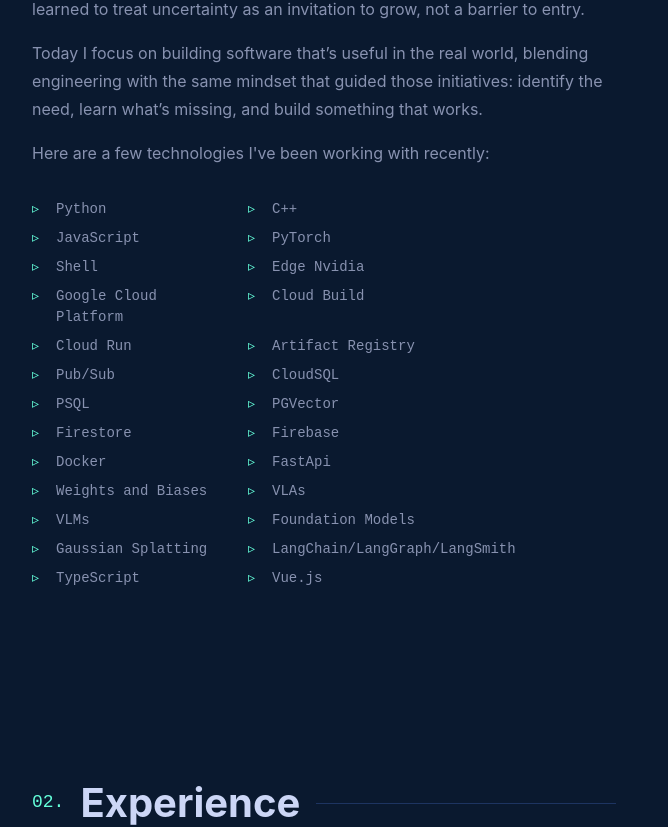
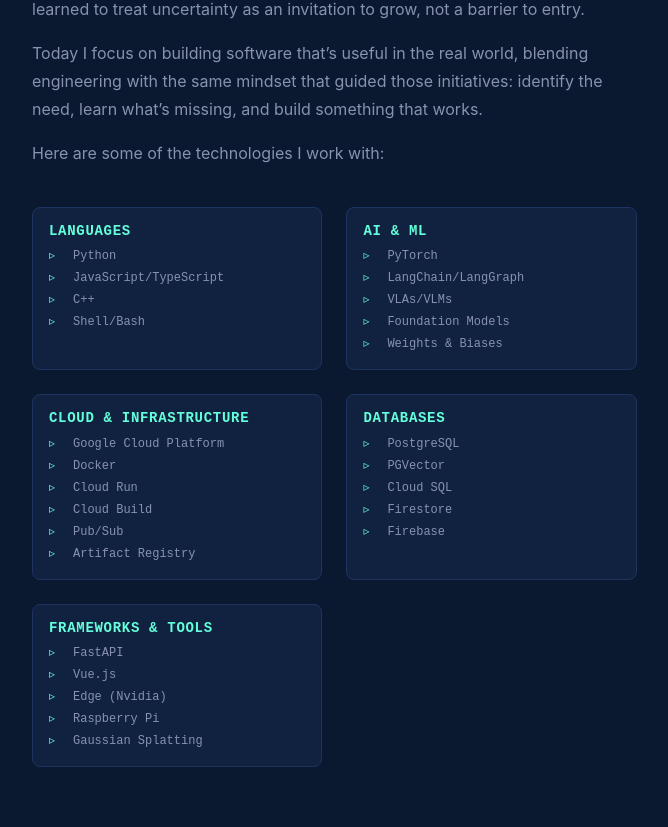
Before and after one commit to Aaron-Serpilin/personal-portfolio, a Vue app in the folder app/: page / in a window 1280 px wide. Shown: the part 1433-2260 px from the top of the page, without its empty margins (72-740 px from the left). Built offline with nearby package versions, Linux system fonts and the light colour scheme; no server answers.

Commit message:
Fixed mobile issues for the hamburger menu, experience section, and projects. Grouped the skills as well to make them clearer.  Updated corpus charter as well

```diff
--- a/app/src/components/molecules/AboutSection.vue
+++ b/app/src/components/molecules/AboutSection.vue
@@ -37,13 +37,26 @@
           identify the need, learn what’s missing, and build something that works.
         </p>
 
-        <p>Here are a few technologies I've been working with recently:</p>
+        <p>Here are some of the technologies I work with:</p>
 
-        <ul class="about__skills" ref="skillsRef">
-          <li v-for="skill in skills" :key="skill" class="about__skill">
-            {{ skill }}
-          </li>
-        </ul>
+        <div class="about__skills-categories" ref="skillsRef">
+          <div
+            v-for="category in skillCategories"
+            :key="category.title"
+            class="about__skill-category"
+          >
+            <h4 class="about__category-title">{{ category.title }}</h4>
+            <ul class="about__skills">
+              <li
+                v-for="skill in category.skills"
+                :key="skill"
+                class="about__skill"
+              >
+                {{ skill }}
+              </li>
+            </ul>
+          </div>
+        </div>
       </div>
 
       <div class="about__image-wrapper" ref="imageRef">
@@ -83,7 +96,7 @@
           <!-- Indicators -->
           <div v-if="images.length > 1" class="about__carousel-indicators">
             <button
-              v-for="(image, index) in images"
+              v-for="(_, index) in images"
               :key="index"
               class="about__carousel-indicator"
               :class="{ 'about__carousel-indicator--active': index === currentImageIndex }"
@@ -101,36 +114,29 @@
 import { ref, onMounted, onUnmounted } from 'vue';
 import SectionHeading from '../atoms/SectionHeading.vue';
 import AccentText from '../atoms/AccentText.vue';
-import AnimatedLink from '../atoms/AnimatedLink.vue';
 import { revealOnScroll, staggerChildren, killScrollTriggers, ScrollTrigger } from '../../animations/gsap';
 
-const skills = [
-    'Python',
-    'C++',
-    'JavaScript',
-    'PyTorch',
-    'Shell',
-    'Edge Nvidia',
-    'Google Cloud Platform',
-    'Cloud Build',
-    'Cloud Run',
-    'Artifact Registry',
-    'Pub/Sub',
-    'CloudSQL',
-    'PSQL',
-    'PGVector',
-    'Firestore',
-    'Firebase',
-    'Docker',
-    'FastApi',
-    'Weights and Biases',
-    'VLAs',
-    'VLMs',
-    'Foundation Models',
-    'Gaussian Splatting',
-    'LangChain/LangGraph/LangSmith',
-    'TypeScript',
-    'Vue.js'
+const skillCategories = [
+  {
+    title: 'Languages',
+    skills: ['Python', 'JavaScript/TypeScript', 'C++', 'Shell/Bash']
+  },
+  {
+    title: 'AI & ML',
+    skills: ['PyTorch', 'LangChain/LangGraph', 'VLAs/VLMs', 'Foundation Models', 'Weights & Biases']
+  },
+  {
+    title: 'Cloud & Infrastructure',
+    skills: ['Google Cloud Platform', 'Docker', 'Cloud Run', 'Cloud Build', 'Pub/Sub', 'Artifact Registry']
+  },
+  {
+    title: 'Databases',
+    skills: ['PostgreSQL', 'PGVector', 'Cloud SQL', 'Firestore', 'Firebase']
+  },
+  {
+    title: 'Frameworks & Tools',
+    skills: ['FastAPI', 'Vue.js', 'Edge (Nvidia)', 'Raspberry Pi', 'Gaussian Splatting']
+  }
 ];
 
 // Carousel images
@@ -173,7 +179,7 @@
   }
 
   if (skillsRef.value) {
-    scrollTriggers.push(staggerChildren(skillsRef.value, '.about__skill', { y: 10, stagger: 0.05 }));
+    scrollTriggers.push(staggerChildren(skillsRef.value, '.about__skill-category', { y: 10, stagger: 0.1 }));
   }
 });
 
@@ -207,12 +213,48 @@
   line-height: var(--lh-relaxed);
 }
 
+.about__skills-categories {
+  display: grid;
+  grid-template-columns: repeat(auto-fit, minmax(200px, 1fr));
+  gap: var(--space-lg);
+  margin-top: var(--space-lg);
+}
+
+@media (max-width: 640px) {
+  .about__skills-categories {
+    grid-template-columns: 1fr;
+    gap: var(--space-md);
+  }
+}
+
+.about__skill-category {
+  background-color: var(--color-bg-light);
+  padding: var(--space-md);
+  border-radius: var(--radius-md);
+  border: 1px solid var(--color-bg-lighter);
+  transition: border-color var(--dur-2) var(--ease-out);
+}
+
+.about__skill-category:hover {
+  border-color: var(--color-accent-tint);
+}
+
+.about__category-title {
+  font-family: var(--font-mono);
+  font-size: var(--fs-sm);
+  font-weight: var(--fw-semibold);
+  color: var(--color-accent);
+  margin-bottom: var(--space-sm);
+  text-transform: uppercase;
+  letter-spacing: 0.05em;
+}
+
 .about__skills {
-  display: grid;
-  grid-template-columns: repeat(2, minmax(140px, 200px));
-  gap: var(--space-sm) var(--space-md);
+  display: flex;
+  flex-direction: column;
+  gap: var(--space-xs);
   padding: 0;
-  margin-top: var(--space-md);
+  margin: 0;
   list-style: none;
 }
 
@@ -220,8 +262,9 @@
   position: relative;
   padding-left: var(--space-lg);
   font-family: var(--font-mono);
-  font-size: var(--fs-sm);
+  font-size: var(--fs-xs);
   color: var(--color-text-secondary);
+  line-height: var(--lh-normal);
 }
 
 .about__skill::before {
@@ -377,8 +420,4 @@
   border-radius: var(--radius-md);
   transition: background-color var(--dur-3) var(--ease-out);
 }
-
-.about__image-wrapper:hover .about__image-overlay {
-  background-color: transparent;
-}
 </style>
--- a/app/src/components/molecules/ExperienceSection.vue
+++ b/app/src/components/molecules/ExperienceSection.vue
@@ -3,7 +3,26 @@
     <SectionHeading :level="2" numbered :number="2">Experience</SectionHeading>
 
     <div class="experience__content">
-      <!-- Tabs -->
+      <!-- Mobile Dropdown Selector -->
+      <div class="experience__mobile-selector">
+        <label for="job-selector" class="experience__selector-label">Select Company:</label>
+        <select
+          id="job-selector"
+          v-model="activeIndex"
+          class="experience__selector"
+          @change="updateIndicator"
+        >
+          <option
+            v-for="(job, index) in jobs"
+            :key="job.company"
+            :value="index"
+          >
+            {{ job.company }}
+          </option>
+        </select>
+      </div>
+
+      <!-- Desktop Tabs -->
       <div class="experience__tabs" role="tablist" aria-label="Job tabs" ref="tabsRef">
         <button
           v-for="(job, index) in jobs"
@@ -289,16 +308,56 @@
   }
 }
 
-/* Tabs */
+/* Mobile Dropdown Selector */
+.experience__mobile-selector {
+  display: flex;
+  flex-direction: column;
+  gap: var(--space-sm);
+}
+
+@media (min-width: 700px) {
+  .experience__mobile-selector {
+    display: none;
+  }
+}
+
+.experience__selector-label {
+  font-family: var(--font-mono);
+  font-size: var(--fs-sm);
+  color: var(--color-text-secondary);
+  font-weight: var(--fw-medium);
+}
+
+.experience__selector {
+  padding: var(--space-md);
+  background-color: var(--color-bg-light);
+  border: 2px solid var(--color-bg-lighter);
+  border-radius: var(--radius-md);
+  color: var(--color-text-primary);
+  font-family: var(--font-mono);
+  font-size: var(--fs-sm);
+  cursor: pointer;
+  transition:
+    border-color var(--dur-2) var(--ease-out),
+    background-color var(--dur-2) var(--ease-out);
+}
+
+.experience__selector:hover,
+.experience__selector:focus {
+  border-color: var(--color-accent);
+  background-color: var(--color-accent-tint);
+  outline: none;
+}
+
+/* Tabs - Hide on mobile */
 .experience__tabs {
   position: relative;
-  display: flex;
-  overflow-x: auto;
-  -webkit-overflow-scrolling: touch;
+  display: none;
 }
 
 @media (min-width: 700px) {
   .experience__tabs {
+    display: flex;
     flex-direction: column;
     min-width: 140px;
     border-left: 2px solid var(--color-bg-lighter);
--- a/app/src/components/molecules/OtherProjects.vue
+++ b/app/src/components/molecules/OtherProjects.vue
@@ -60,7 +60,7 @@
 
     .other-projects__grid {
     display: grid;
-    grid-template-columns: repeat(3, 1fr);
+    grid-template-columns: repeat(auto-fill, minmax(300px, 1fr));
     gap: var(--space-lg);
     list-style: none;
     padding: 0;
@@ -68,27 +68,23 @@
     max-width: 1200px;
     }
 
-    @media (max-width: 1024px) {
-    .other-projects__grid {
-        grid-template-columns: repeat(2, 1fr);
-    }
-    }
-
     @media (max-width: 640px) {
     .other-projects__grid {
         grid-template-columns: 1fr;
+        gap: var(--space-md);
     }
     }
 
     .other-projects__item {
     width: 100%;
-    min-height: 350px;
+    min-height: 320px;
     display: flex;
     }
 
-    /* Center single item in last row */
-    .other-projects__item:nth-child(3n+1):nth-last-child(1) {
-    grid-column: 2 / 3;
+    @media (max-width: 640px) {
+    .other-projects__item {
+        min-height: 280px;
+    }
     }
 
     .other-projects__archive {
--- a/app/src/components/molecules/ProjectCard.vue
+++ b/app/src/components/molecules/ProjectCard.vue
@@ -187,12 +187,15 @@
 
 .project-card--featured .project-card__image-wrapper {
   grid-column: 1 / -1;
-  grid-row: 1 / -1;
+  grid-row: 1 / 1;
+  margin-bottom: var(--space-md);
 }
 
 @media (min-width: 768px) {
   .project-card--featured .project-card__image-wrapper {
     grid-column: 1 / 8;
+    grid-row: 1 / -1;
+    margin-bottom: 0;
   }
 
   .project-card--featured.project-card--reverse .project-card__image-wrapper {
@@ -224,6 +227,23 @@
   transition: background-color var(--dur-3) var(--ease-out);
 }
 
+@media (min-width: 768px) {
+  .project-card__image-overlay {
+    mix-blend-mode: multiply;
+  }
+}
+
+/* Remove overlay on mobile for better visibility */
+@media (max-width: 767px) {
+  .project-card__image-overlay {
+    display: none;
+  }
+
+  .project-card__image {
+    filter: none;
+  }
+}
+
 .project-card:hover .project-card__image-overlay {
   background-color: transparent;
 }
@@ -236,20 +256,20 @@
 
 .project-card--featured .project-card__content {
   grid-column: 1 / -1;
-  grid-row: 1 / -1;
-  display: flex;
-  flex-direction: column;
-  justify-content: center;
-  padding: var(--space-xl);
-  background-color: rgba(17, 34, 64, 0.9);
+  grid-row: 2 / 2;
+  padding: var(--space-lg);
+  background-color: var(--color-bg-light);
   border-radius: var(--radius-md);
+  box-shadow: var(--shadow-card);
 }
 
 @media (min-width: 768px) {
   .project-card--featured .project-card__content {
     grid-column: 6 / -1;
+    grid-row: 1 / -1;
     padding: 0;
     background-color: transparent;
+    box-shadow: none;
     text-align: right;
     align-items: flex-end;
   }
@@ -297,6 +317,12 @@
   }
 }
 
+@media (max-width: 767px) {
+  .project-card--featured .project-card__description {
+    font-size: var(--fs-sm);
+  }
+}
+
 .project-card__tech {
   display: flex;
   flex-wrap: wrap;
@@ -304,6 +330,12 @@
   list-style: none;
   padding: 0;
   margin: 0 0 var(--space-lg) 0;
+}
+
+@media (max-width: 767px) {
+  .project-card__tech {
+    gap: var(--space-xs);
+  }
 }
 
 @media (min-width: 768px) {
```
Also changed, not shown: app/src/components/molecules/Header.vue (+17 -11 lines), app/src/components/pages/StoryView.vue (+20 -10 lines).
